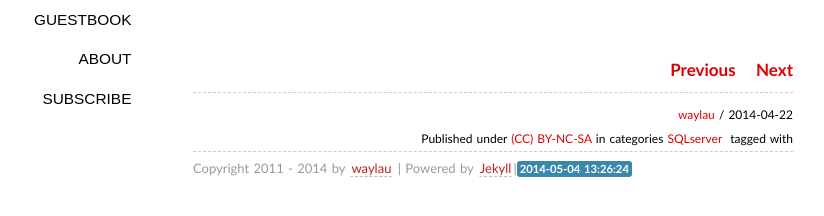
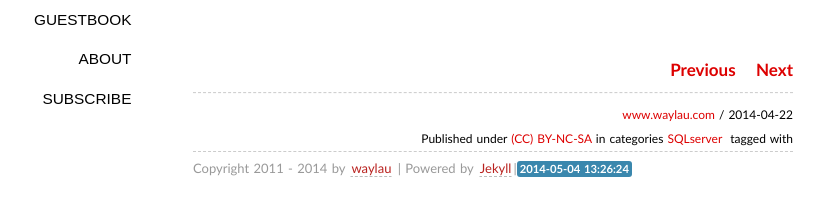
Before and after one commit to zhangwei5095/zhangwei5095.github.io, a Jekyll site: the page built from _posts/2014-04-22-sqlserver-check-the-number-of-rows-per-table.md, in a window 1280 px wide. Shown: the part 233-449 px from the top of the page, without its empty margins (147-971 px from the left). Built offline with Jekyll 4.4.1, drawn with Linux system fonts in a browser that asks for light colours; some web fonts are replaced; Markdown is read by kramdown in place of the engine named in the settings; comment, search, counter and statistics services are not loaded.

Commit message:
change config

```diff
--- a/_config.yml
+++ b/_config.yml
@@ -2,7 +2,7 @@ markdown: rdiscount
 #permalink: /:year/:month/:day/:title/
 permalink: /:title/
 url: http://waylau.github.com
-author: waylau
+author: www.waylau.com
 pygments: true
 safe: true
 paginate: 16
```
